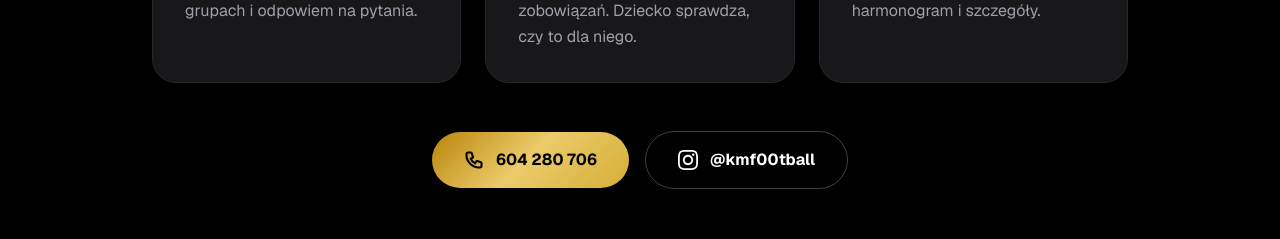
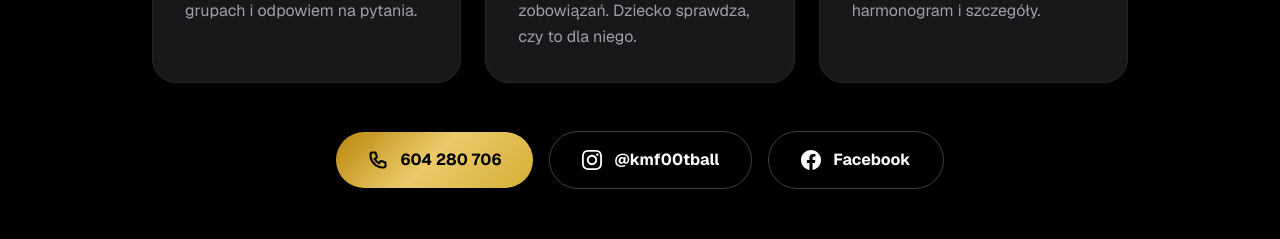
Before and after one commit to norbbert/kmfootball, a Next.js app: page / in a window 1280 px wide. Shown: the part 4440-4679 px from the top of the page. Built offline with nearby package versions, Linux system fonts and the light colour scheme.

Commit message:
Add Facebook button to signup section

```diff
--- a/src/components/ZapisyForm.tsx
+++ b/src/components/ZapisyForm.tsx
@@ -67,6 +67,17 @@
             </svg>
             @kmf00tball
           </a>
+          <a
+            href="https://facebook.com/KMFootball70"
+            target="_blank"
+            rel="noopener noreferrer"
+            className="flex items-center gap-3 rounded-full border border-zinc-700 px-8 py-4 text-base font-bold text-white transition-all hover:border-zinc-500 hover:bg-zinc-900"
+          >
+            <svg xmlns="http://www.w3.org/2000/svg" className="h-5 w-5" fill="currentColor" viewBox="0 0 24 24">
+              <path d="M24 12.073c0-6.627-5.373-12-12-12s-12 5.373-12 12c0 5.99 4.388 10.954 10.125 11.854v-8.385H7.078v-3.47h3.047V9.43c0-3.007 1.792-4.669 4.533-4.669 1.312 0 2.686.235 2.686.235v2.953H15.83c-1.491 0-1.956.925-1.956 1.874v2.25h3.328l-.532 3.47h-2.796v8.385C19.612 23.027 24 18.062 24 12.073z" />
+            </svg>
+            Facebook
+          </a>
         </div>
       </div>
     </section>
```
